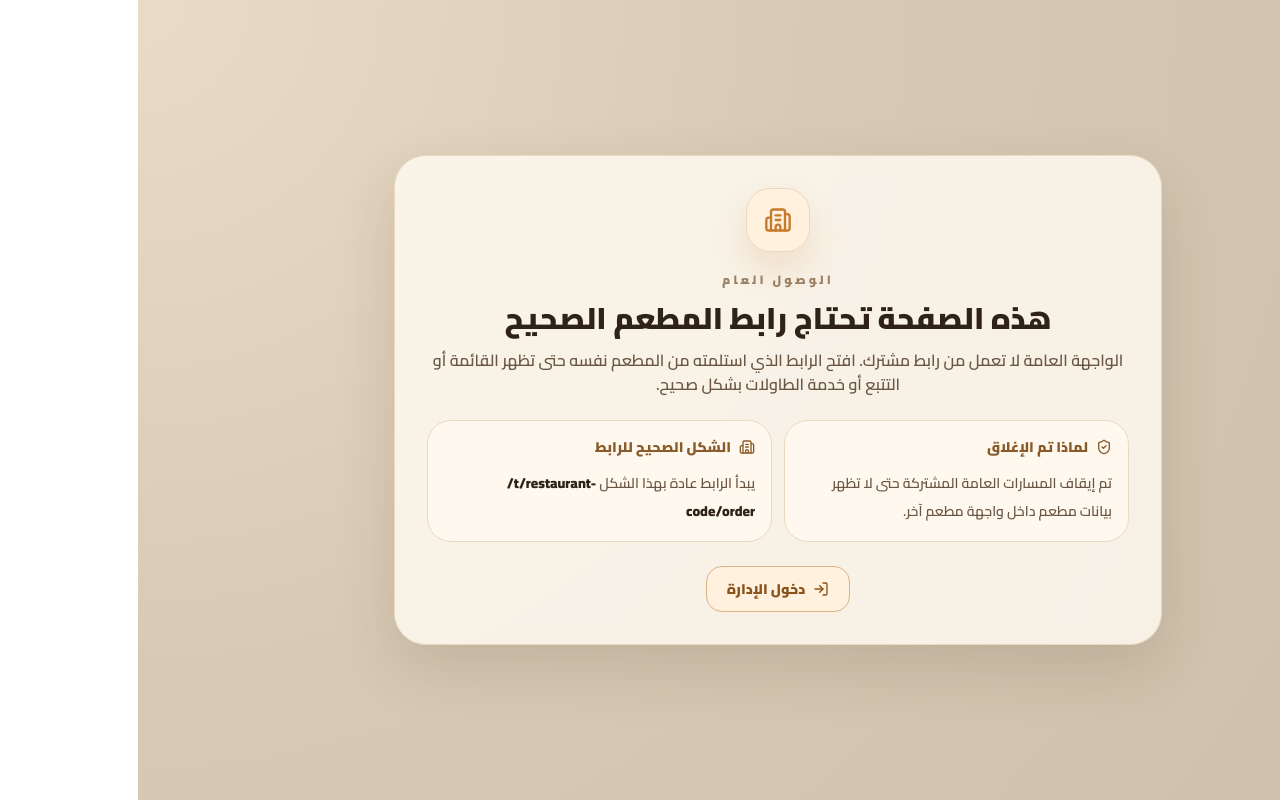
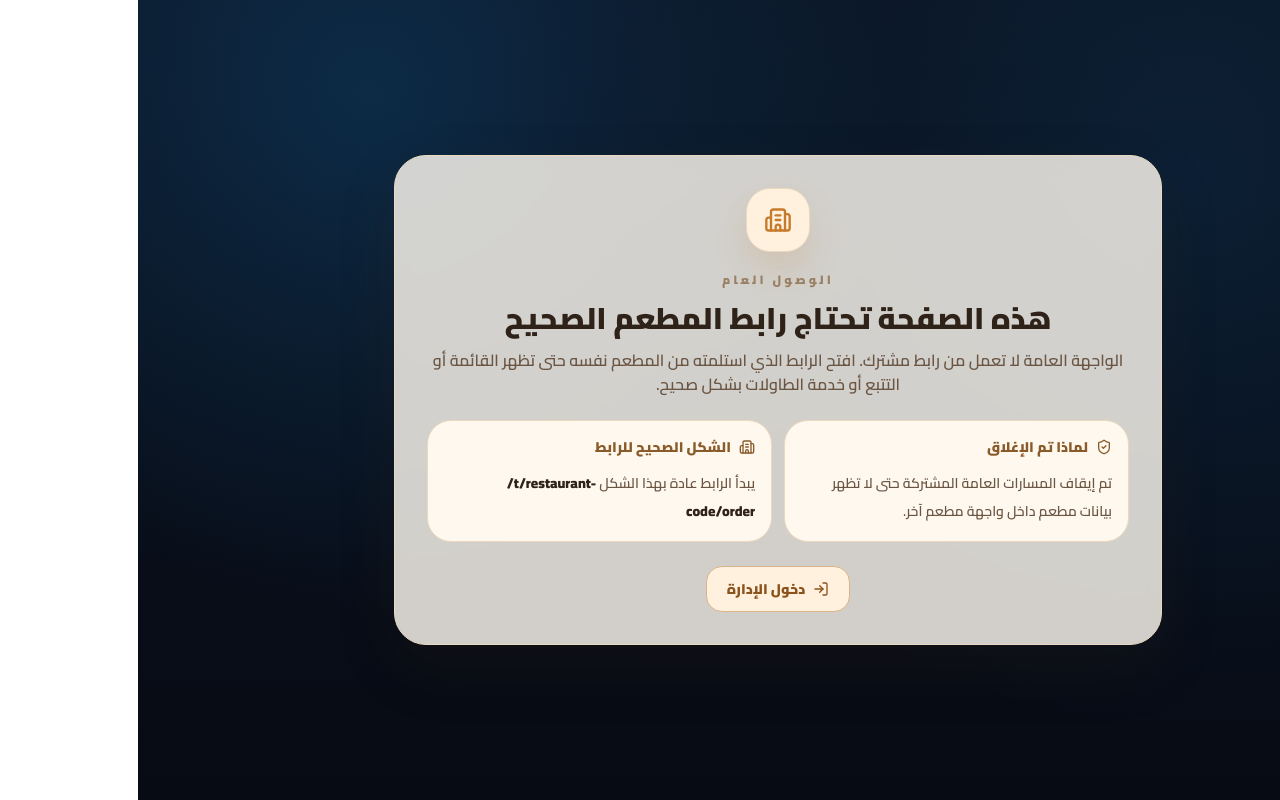
Before and after one commit to systemorkestrix-pixel/ORK-rest, a React (Vite) app: page / in a window 1280 px wide. Built offline with nearby package versions, Linux system fonts and the light colour scheme; no server answers.

Commit message:
Add files via upload

```diff
--- a/src/index.css
+++ b/src/index.css
@@ -6,16 +6,28 @@
   font-family: 'Cairo', sans-serif;
   line-height: 1.5;
   font-weight: 400;
-  --app-bg: radial-gradient(circle at top left, #eadbc7 0%, #d7cab5 45%, #cdbfa9 100%);
-  --app-text: #3f2f24;
+  --brand-gold: #e3a056;
+  --brand-gold-strong: #d18c3b;
+  --brand-gold-soft: rgba(227, 160, 86, 0.12);
+  --brand-blue: #18a0fb;
+  --brand-blue-strong: #0a82d6;
+  --brand-blue-soft: rgba(24, 160, 251, 0.14);
+  --brand-red: #ff3d1f;
+  --brand-red-soft: rgba(255, 61, 31, 0.14);
+  --brand-green: #22c55e;
+  --brand-green-soft: rgba(34, 197, 94, 0.14);
+  --app-bg: radial-gradient(circle at 18% 12%, rgba(24, 160, 251, 0.18), transparent 42%),
+    radial-gradient(circle at 82% 22%, rgba(24, 160, 251, 0.10), transparent 46%),
+    linear-gradient(180deg, #0b1220 0%, #070b14 100%);
+  --app-text: #eaf2ff;
   --surface-card: #fffaf2;
   --surface-card-soft: #f8efe0;
   --surface-card-hover: #f1e2cd;
   --surface-card-subtle: #efe2cd;
   --surface-control: #fffdf9;
   --surface-control-border: #cab79f;
-  --surface-control-focus: #b57f4a;
-  --surface-control-ring: #f0dec2;
+  --surface-control-focus: var(--brand-blue);
+  --surface-control-ring: rgba(24, 160, 251, 0.18);
   --text-primary: #4f3828;
   --text-primary-strong: #3f2f24;
   --text-secondary: #67503d;
@@ -33,8 +45,8 @@
   --scroll-track: #efe2ce;
   --scroll-thumb: #b88a5c;
   --scroll-thumb-hover: #c49464;
-  --primary-button-bg: #a8612d;
-  --primary-button-hover: #8e5125;
+  --primary-button-bg: var(--brand-gold);
+  --primary-button-hover: var(--brand-gold-strong);
   --primary-button-text: #fff8ee;
   --ui-border-strong: #b89f7d;
   --ui-table-divider: #d5c2a6;
@@ -44,25 +56,37 @@
   --ui-button-height-compact: 36px;
   --ui-table-cell-y: 0.56rem;
   --ui-table-cell-x: 0.64rem;
-  --tone-success-bg: #f0fbf3;
-  --tone-success-hover: #e6f6ea;
-  --tone-warning-bg: #fff7e6;
-  --tone-warning-hover: #ffeccf;
-  --tone-danger-bg: #fff1f1;
-  --tone-danger-hover: #ffe2e2;
+  --tone-success-bg: rgba(34, 197, 94, 0.14);
+  --tone-success-hover: rgba(34, 197, 94, 0.2);
+  --tone-warning-bg: rgba(227, 160, 86, 0.14);
+  --tone-warning-hover: rgba(227, 160, 86, 0.2);
+  --tone-danger-bg: rgba(255, 61, 31, 0.14);
+  --tone-danger-hover: rgba(255, 61, 31, 0.2);
 }
 
 :root[data-theme='dark'] {
-  --app-bg: radial-gradient(circle at top left, #2a221d 0%, #181310 45%, #120e0c 100%);
-  --app-text: #f0e4d7;
+  --brand-gold: #e3a056;
+  --brand-gold-strong: #f0b46d;
+  --brand-gold-soft: rgba(227, 160, 86, 0.12);
+  --brand-blue: #18a0fb;
+  --brand-blue-strong: #66c6ff;
+  --brand-blue-soft: rgba(24, 160, 251, 0.14);
+  --brand-red: #ff3d1f;
+  --brand-red-soft: rgba(255, 61, 31, 0.14);
+  --brand-green: #22c55e;
+  --brand-green-soft: rgba(34, 197, 94, 0.14);
+  --app-bg: radial-gradient(circle at 18% 12%, rgba(24, 160, 251, 0.18), transparent 42%),
+    radial-gradient(circle at 82% 22%, rgba(24, 160, 251, 0.10), transparent 46%),
+    linear-gradient(180deg, #0b1220 0%, #070b14 100%);
+  --app-text: #eaf2ff;
   --surface-card: #211a16;
   --surface-card-soft: #2b211b;
   --surface-card-hover: #342821;
   --surface-card-subtle: #3a2c23;
   --surface-control: #181310;
   --surface-control-border: #5d4636;
-  --surface-control-focus: #d49a63;
-  --surface-control-ring: rgba(212, 154, 99, 0.2);
+  --surface-control-focus: var(--brand-blue);
+  --surface-control-ring: rgba(24, 160, 251, 0.2);
   --text-primary: #f3e7da;
   --text-primary-strong: #fff7f0;
   --text-secondary: #d0baaa;
@@ -80,17 +104,17 @@
   --scroll-track: #241d18;
   --scroll-thumb: #7d5a3a;
   --scroll-thumb-hover: #956a44;
-  --primary-button-bg: #bf7338;
-  --primary-button-hover: #d48547;
+  --primary-button-bg: var(--brand-gold);
+  --primary-button-hover: var(--brand-gold-strong);
   --primary-button-text: #fff7ef;
   --ui-border-strong: #6a523f;
   --ui-table-divider: #4f3d30;
-  --tone-success-bg: rgba(34, 108, 74, 0.24);
-  --tone-success-hover: rgba(34, 108, 74, 0.34);
-  --tone-warning-bg: rgba(124, 88, 28, 0.22);
-  --tone-warning-hover: rgba(124, 88, 28, 0.3);
-  --tone-danger-bg: rgba(110, 48, 48, 0.22);
-  --tone-danger-hover: rgba(110, 48, 48, 0.3);
+  --tone-success-bg: rgba(34, 197, 94, 0.16);
+  --tone-success-hover: rgba(34, 197, 94, 0.24);
+  --tone-warning-bg: rgba(227, 160, 86, 0.16);
+  --tone-warning-hover: rgba(227, 160, 86, 0.24);
+  --tone-danger-bg: rgba(255, 61, 31, 0.16);
+  --tone-danger-hover: rgba(255, 61, 31, 0.24);
 }
 
 html {
@@ -383,7 +407,7 @@ textarea::placeholder {
   }
 
   .console-theme {
-    background: var(--console-theme-bg);
+    background: transparent;
   }
 
   .console-header-layer {
```
